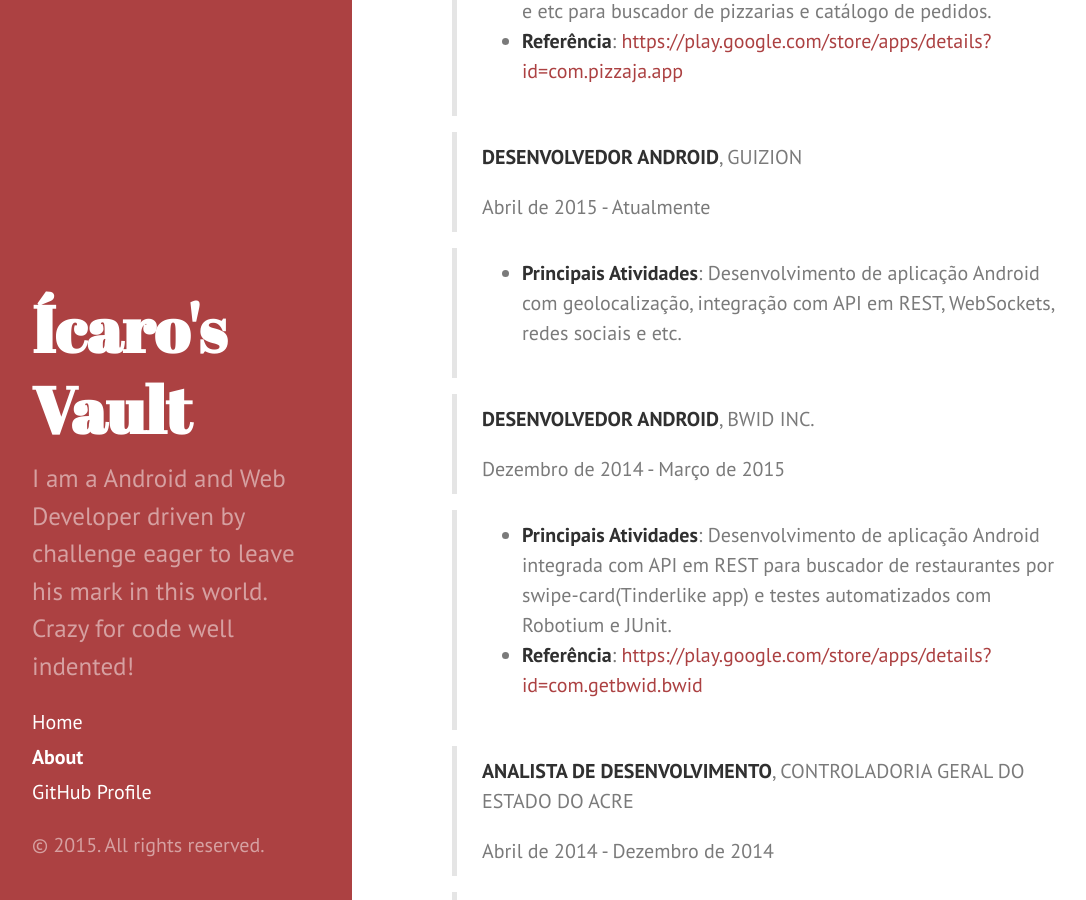
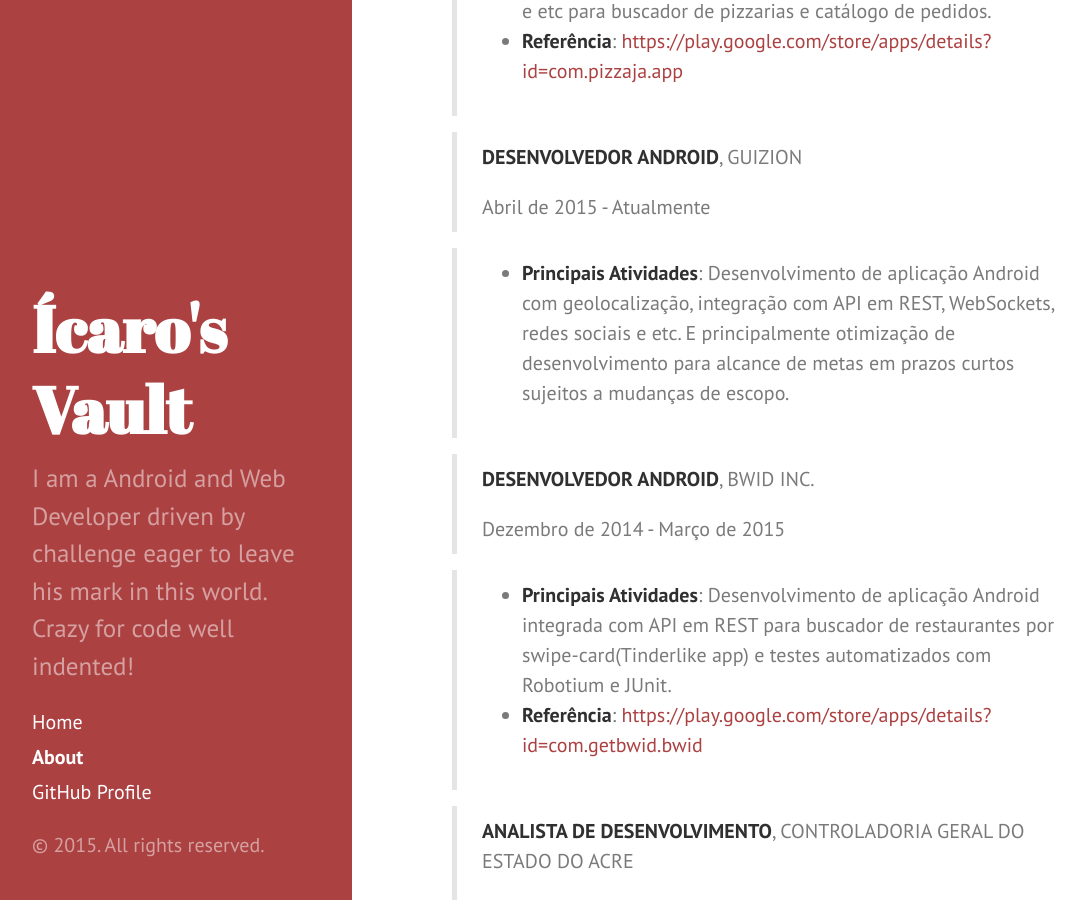
Before and after one commit to icaroabreu/icaroabreu.github.io, a Jekyll site: the page built from about.md, in a window 1280 px wide and 900 px high, scrolled down 1735 px. Shown: the whole window, without its empty margins (8-1094 px from the left). Built offline with Jekyll 4.4.1, drawn with Linux system fonts in a browser that asks for light colours; Markdown is read by kramdown in place of the engine named in the settings; some of the changed text lies outside the part shown.

Commit message:
Update about.md

```diff
--- a/about.md
+++ b/about.md
@@ -43,7 +43,7 @@ Sou desenvolvedor Web à 4 anos e atualmente foco no desenvolvimento completo de
 >
 >Abril de 2015 - Atualmente
 
-> - **Principais Atividades**: Desenvolvimento de aplicação Android com geolocalização, integração com API em REST, WebSockets, redes sociais e etc.
+> - **Principais Atividades**: Desenvolvimento de aplicação Android com geolocalização, integração com API em REST, WebSockets, redes sociais e etc. E principalmente otimização de desenvolvimento para alcance de metas em prazos curtos sujeitos a mudanças de escopo.
 
 >**DESENVOLVEDOR ANDROID**, BWID INC.
 >
```
Also changed, not shown: other parts of about.md (+1 -1 lines).
